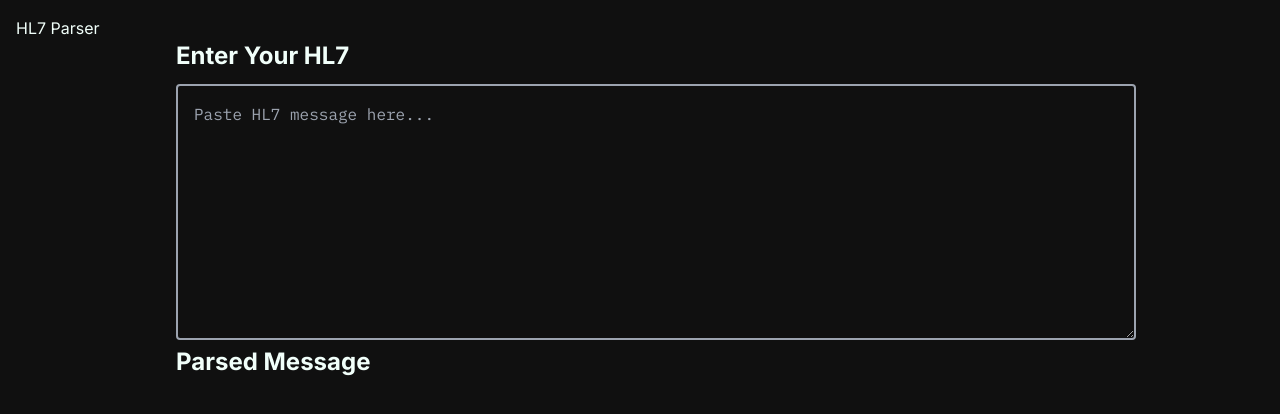
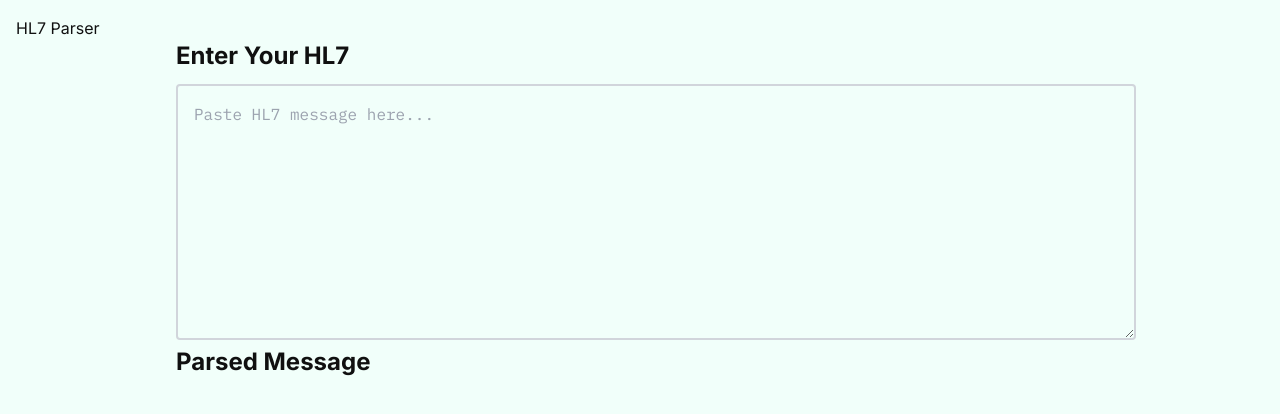
Before and after one commit to kyleholgate/parse-hog-next, a Next.js app: page /hl7/parser in a window 1280 px wide. Shown: the top 414 px of the page. Built offline with nearby package versions, Linux system fonts and the light colour scheme.

Commit message:
switched to light mode, add HTML table, add toggle button

```diff
--- /dev/null
+++ b/app/components/SegmentRow.tsx
@@ -0,0 +1,48 @@
+import { useState } from 'react';
+import Segment from '@/app/components/hl7/Segment';
+
+const SegmentRow = ({ segment }) => {
+    const [isTableVisible, setIsTableVisible] = useState(false);
+
+    const toggleTable = () => {
+        setIsTableVisible(!isTableVisible);
+    };
+
+    return (
+        <div className="segment-row flex flex-col py-1">
+            <div className="flex flex-row">
+                <div className='flex-grow'>
+                    <Segment segment={segment} />
+                </div>
+                <div className='flex justify-end items-center'>
+                    <button className='toggle-button' onClick={toggleTable}>Toggle</button>
+                </div>
+            </div>
+            <div className={`flex transition-all duration-200 ease-in-out ${isTableVisible ? 'max-h-screen' : 'max-h-0'} overflow-hidden`}>
+                <div className='basis-10'></div>
+                <div className='grow'>
+                    <table className='w-full table-auto'>
+                        <thead>
+                            <tr>
+                                <th className='w-2/12 px-4 py-2 border-b-2 border-gray-200 text-start'>Segment-Field</th>
+                                <th className='w-4/12 px-4 py-2 border-b-2 border-gray-200 text-start'>Field Description</th>
+                                <th className='w-6/12 px-4 py-2 border-b-2 border-gray-200 text-start'>Field Value</th>
+                            </tr>
+                        </thead>
+                        <tbody>
+                            {segment.fields.map((field) => (
+                                <tr key={field.name} className='border-b border-slate-100 even:bg-zinc-100'>
+                                    <td className='w-2/12 px-4 py-2'>{segment.segmentType}-{field.index}</td>
+                                    <td className='w-4/12 px-4 py-2'>{field.description}</td>
+                                    <td className='w-6/12 px-4 py-2'>{field.value}</td>
+                                </tr>
+                            ))}
+                        </tbody>
+                    </table>
+                </div>
+            </div>
+        </div>
+    );
+}
+
+export default SegmentRow;
--- a/app/components/hl7/Segment.tsx
+++ b/app/components/hl7/Segment.tsx
@@ -6,7 +6,7 @@ import Tooltip from '@/app/components/Tooltip';
 
 const Segment = ({ segment }) => {
     return (
-        <div className="segment flex flex-wrap py-1">
+        <div className="segment flex flex-wrap py-1 font-normal">
             <Tooltip content={`${segment.segmentType}: ${segment.description}`}>
                 <div><span className="segment-type field">{segment.segmentType}</span><span className='field-separator'>|</span></div>
             </Tooltip>
--- a/app/components/hl7parser.tsx
+++ b/app/components/hl7parser.tsx
@@ -5,13 +5,12 @@ import React, { useState, useEffect } from 'react';
 // import from src/models/HL7Message.tsx
 import HL7Message from '../models/HL7Message';
 import Segment from './hl7/Segment';
-import { ibmPlexMono } from '@/app/fonts';
+import SegmentRow from './SegmentRow';
 
 const HL7Parser = () => {
 
   // change to signals
   const [text, setText] = useState('');
-  const [parsedMessage, setParsedMessage] = useState(null);
   const [outputs, setOutputs] = useState([]);
 
   const handleTextChange = (event) => {
@@ -21,10 +20,9 @@ const HL7Parser = () => {
   useEffect(() => {
     if (text) {
       const message = new HL7Message(text);
-      setParsedMessage(message);
       console.log(message);
       setOutputs(message.segments.map((segment) => (
-        <Segment key={segment.name} segment={segment} />
+        <SegmentRow key={segment.name} segment={segment} />
       )));
     }
   }, [text]);
@@ -36,7 +34,7 @@ const HL7Parser = () => {
         <h2 className="text-2xl font-bold mb-3">Enter Your HL7</h2>
         <textarea
           id='hl7Input'
-          className="w-full h-64 p-4 rounded ibm-plex-mono font-normal bg-background border-2 border-gray-400 text-foreground focus:border-midgreen focus:outline-none"
+          className="w-full h-64 p-4 rounded ibm-plex-mono font-normal bg-background border-2 border-gray-300 text-foreground focus:border-foreground focus:outline-none focus:shadow-[0_0_5px_2px_rgba(0,0,0,0.5)]"
           placeholder="Paste HL7 message here..."
           value={text}
           onChange={handleTextChange}
@@ -44,7 +42,7 @@ const HL7Parser = () => {
       </div>
       <div className='w-3/4'>
         <h2 className="text-2xl font-bold mb-3">Parsed Message</h2>
-        <div id='parsedOutput' className="w-full overflow-x-auto whitespace-pre-wrap ibm-plex-mono">{outputs}</div>
+        <div id='parsedOutput' className="w-full overflow-x-auto whitespace-pre-wrap ibm-plex-mono divide-y-2">{outputs}</div>
       </div>
     </div>
 
--- a/app/globals.css
+++ b/app/globals.css
@@ -3,9 +3,10 @@
 @tailwind utilities;
 
 :root {
-  --foreground: #F1FFFA;
-  --background: #101010;
+  --foreground: #101010;
+  --background: #F1FFFA;
   --midgreen: #389f7c;
+  --highlighterGreen: #9eff9d;
 }
 /*
 @media (prefers-color-scheme: dark) {
@@ -31,16 +32,16 @@ body {
 }
 
 .field, .field-separator {
-  white-space: nowrap;
+  word-wrap: break-word;
 }
 
 .field:hover {
-  background-color: #CCFCCB;
+  background-color: var(--highlighterGreen);
   color: #000;
 }
 
 .field-separator {
-  color: #389f7c;
+  color: #979797;
 }
 
 .component-separator{
@@ -48,12 +49,14 @@ body {
 }
 
 .tippy-box[data-theme~='hog'] {
-  background-color: #CCFCCB;
+  background-color: var(--highlighterGreen);
   color: black;
+  font-size: 1.1rem;
+  font-weight: 600;
 }
 
 .tippy-box[data-theme~='hog'][data-placement^='top'] > .tippy-arrow::before {
-  border-top-color: #CCFCCB;
+  border-top-color: var(--highlighterGreen);
 }
 
 .ibm-plex-mono {
--- a/tailwind.config.ts
+++ b/tailwind.config.ts
@@ -17,6 +17,7 @@ const config: Config = {
         background: 'var(--background)',
         foreground: 'var(--foreground)',
         midgreen: 'var(--midgreen)',
+        highlighterGreen: 'var(--highlighterGreen)',
       }
     },
   },
```
